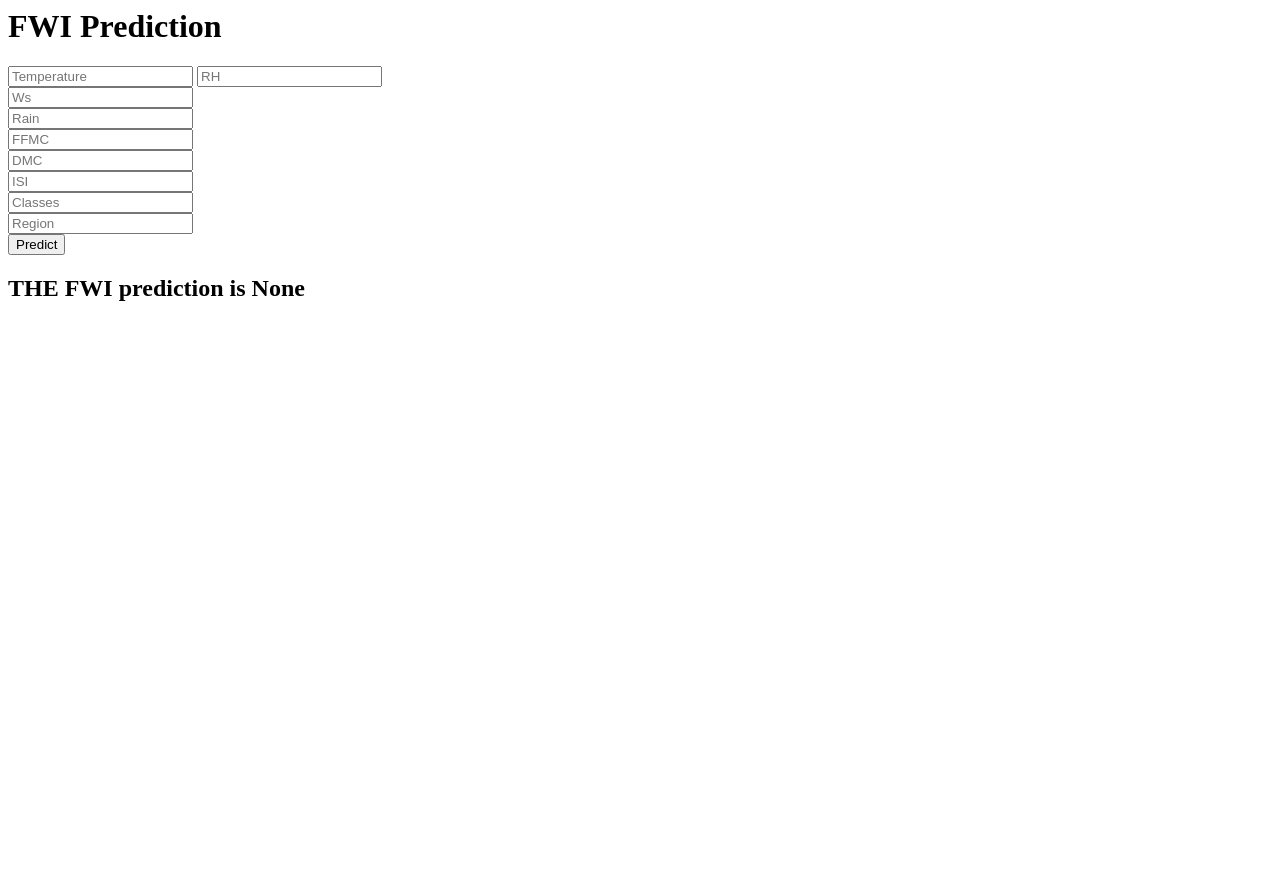
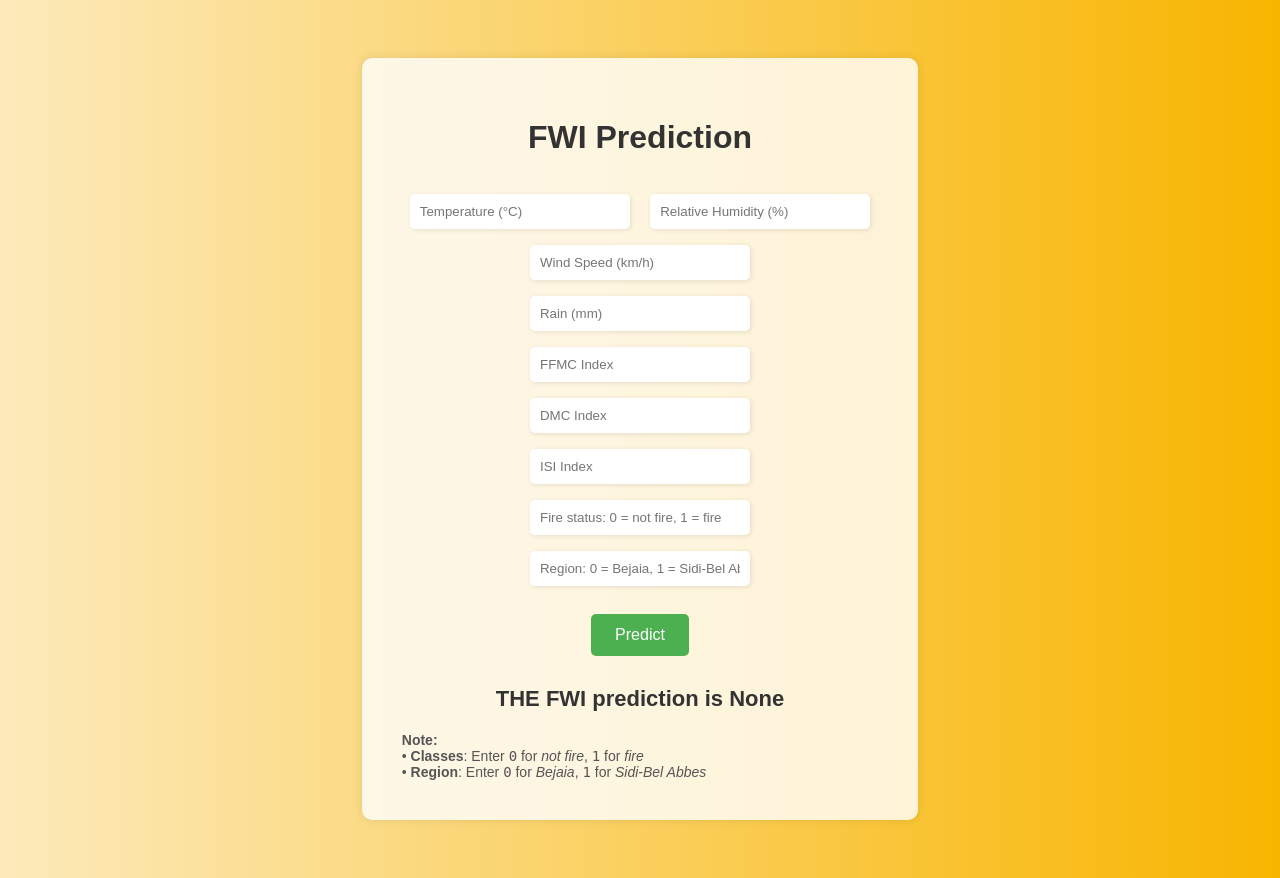
Before and after one commit to skanda444/Simple-Forest-Fire-Predictor, a Flask app: page /predictdata in a window 1280 px wide. Before the commit the page ends 301 px from the top, so only its background shows below. Run offline with Flask 3, Linux system fonts and the light colour scheme; parts of the project's set-up code (start-up, migrations or seed data) failed here and were passed over.

Commit message:
Update home.html

```diff
--- a/CHECK/templates/home.html
+++ b/CHECK/templates/home.html
@@ -1,23 +1,87 @@
 <html>
+  <head>
+    <title>FWI Prediction</title>
+    <style>
+      body {
+        font-family: Arial, sans-serif;
+        background: linear-gradient(to right, #fceabb, #f8b500);
+        color: #333;
+        text-align: center;
+        padding: 50px;
+      }
+
+      .login {
+        display: inline-block;
+        padding: 40px;
+        border-radius: 10px;
+        background-color: #ffffffcc;
+        box-shadow: 0px 0px 10px rgba(0,0,0,0.1);
+      }
+
+      h1 {
+        margin-bottom: 30px;
+      }
+
+      input[type="text"] {
+        padding: 10px;
+        margin: 8px;
+        border: none;
+        border-radius: 5px;
+        width: 220px;
+        box-shadow: 1px 1px 5px rgba(0,0,0,0.1);
+      }
+
+      button {
+        background-color: #4CAF50;
+        color: white;
+        padding: 12px 24px;
+        border: none;
+        border-radius: 5px;
+        cursor: pointer;
+        font-size: 16px;
+        margin-top: 20px;
+      }
+
+      button:hover {
+        background-color: #45a049;
+      }
+
+      h2 {
+        margin-top: 30px;
+        font-size: 22px;
+      }
+
+      .note {
+        margin-top: 20px;
+        font-size: 14px;
+        color: #555;
+        text-align: left;
+      }
+    </style>
+  </head>
   <body>
     <div class="login">
       <h1>FWI Prediction</h1>
-      <!-- Main Input For Receiving Query to our ML -->
       <form action="{{ url_for('predict_datapoint')}}" method="post">
-        <input type="text" name="Temperature" placeholder="Temperature" required="required" />
-        <input type="text" name="RH" placeholder="RH" required="required" /><br>
-        <input type="text" name="Ws" placeholder="Ws" required="required" /><br>
-        <input type="text" name="Rain" placeholder="Rain" required="required" /><br>
-        <input type="text" name="FFMC" placeholder="FFMC" required="required" /><br>
-        <input type="text" name="DMC" placeholder="DMC" required="required" /><br>
-        <input type="text" name="ISI" placeholder="ISI" required="required" /><br>
-        <input type="text" name="Classes" placeholder="Classes" required="required" /><br>
-        <input type="text" name="Region" placeholder="Region" required="required" /><br>
-        <button type="submit" class="btn btn-primary btn-block btn-large">Predict</button>
+        <input type="text" name="Temperature" placeholder="Temperature (°C)" required />
+        <input type="text" name="RH" placeholder="Relative Humidity (%)" required /><br>
+        <input type="text" name="Ws" placeholder="Wind Speed (km/h)" required /><br>
+        <input type="text" name="Rain" placeholder="Rain (mm)" required /><br>
+        <input type="text" name="FFMC" placeholder="FFMC Index" required /><br>
+        <input type="text" name="DMC" placeholder="DMC Index" required /><br>
+        <input type="text" name="ISI" placeholder="ISI Index" required /><br>
+        <input type="text" name="Classes" placeholder="Fire status: 0 = not fire, 1 = fire" required /><br>
+        <input type="text" name="Region" placeholder="Region: 0 = Bejaia, 1 = Sidi-Bel Abbes" required /><br>
+        <button type="submit">Predict</button>
       </form>
       <h2>
         THE FWI prediction is {{ result }}
       </h2>
+      <div class="note">
+        <strong>Note:</strong><br>
+        • <strong>Classes</strong>: Enter <code>0</code> for <em>not fire</em>, <code>1</code> for <em>fire</em><br>
+        • <strong>Region</strong>: Enter <code>0</code> for <em>Bejaia</em>, <code>1</code> for <em>Sidi-Bel Abbes</em>
+      </div>
     </div>
   </body>
 </html>
```
